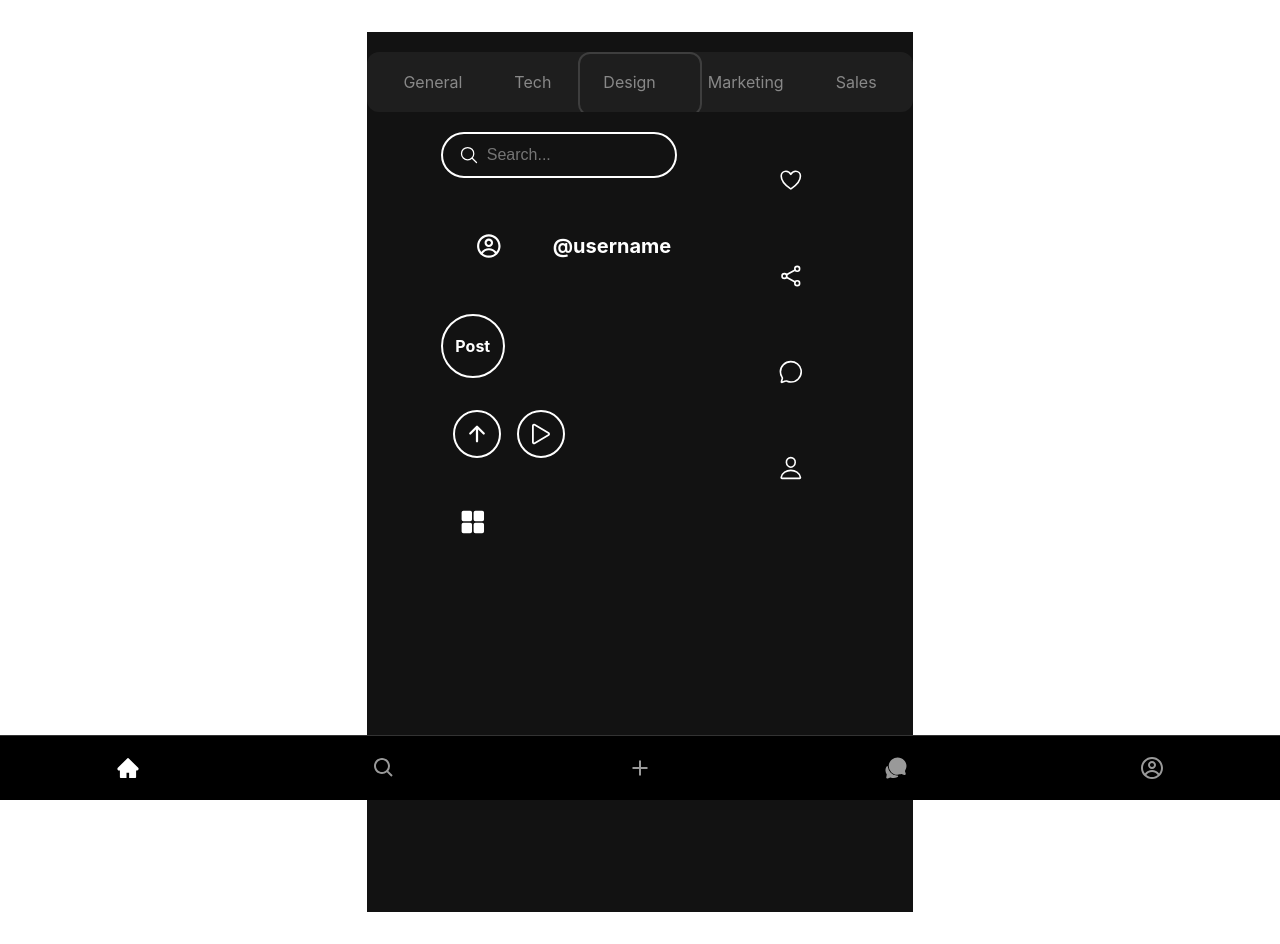
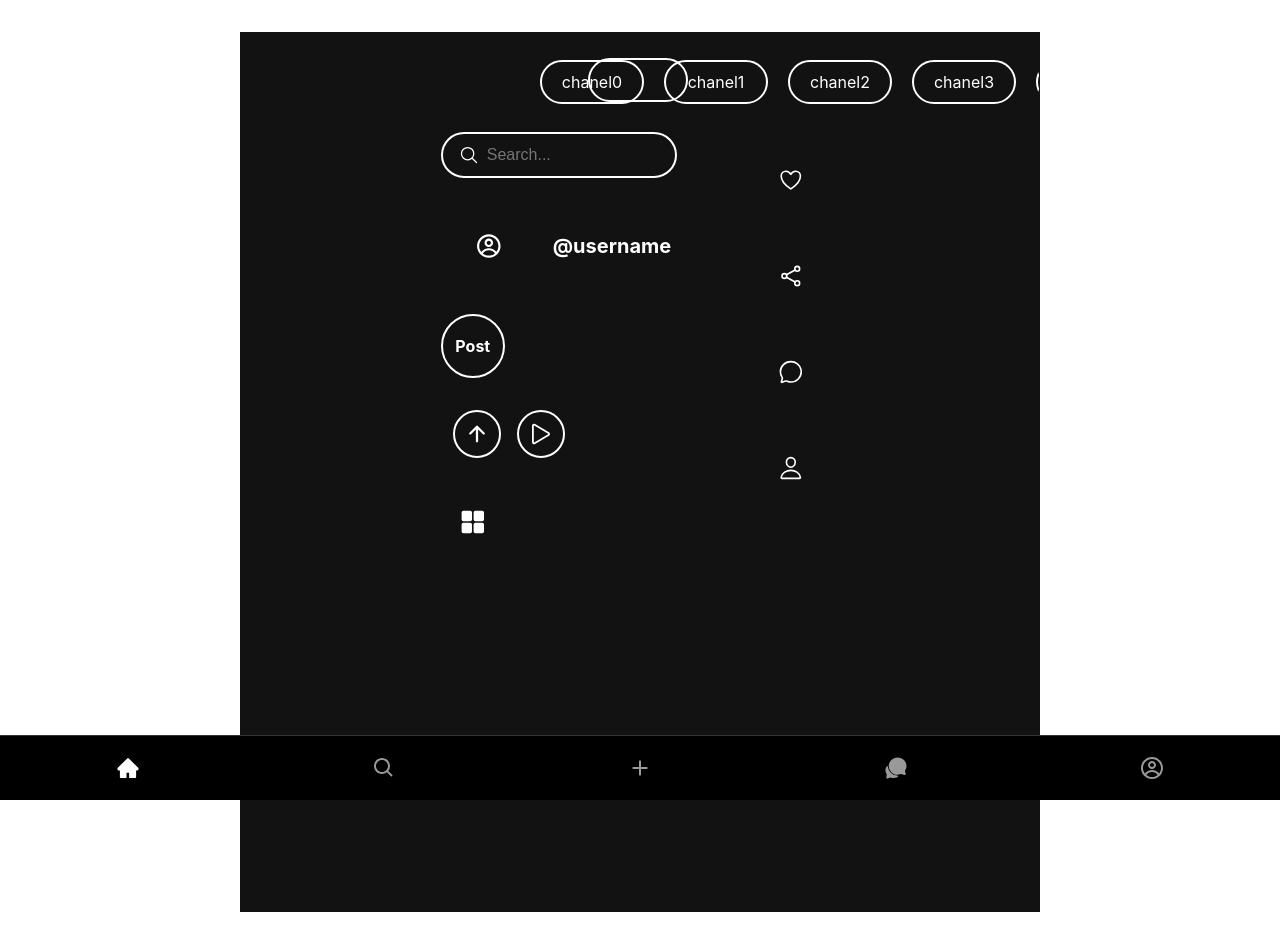
Before and after one commit to brief69/social-mold, a React (Vite) app: page / in a window 1280 px wide. Built offline with nearby package versions, Linux system fonts and the light colour scheme.

Commit message:
fix: Restore missing code and attempt to fix search form trigger (WIP) - Previous commit had syntax errors

```diff
--- a/src/components/common/Chanel.tsx
+++ b/src/components/common/Chanel.tsx
@@ -1,33 +1,77 @@
 import React, { useState, useRef } from 'react';
+import { useTheme } from '../../theme/ThemeContext';
 
 interface Channel {
   id: string;
   name: string;
 }
 
-const Chanel: React.FC = () => {
+interface ChanelProps {
+  channels?: Channel[];
+  onChannelChange?: (channelId: string) => void;
+}
+
+const Chanel: React.FC<ChanelProps> = ({
+  channels: customChannels,
+  onChannelChange,
+}) => {
+  const theme = useTheme();
   const [activeChannel, setActiveChannel] = useState<string | null>(null);
   const [showSearch, setShowSearch] = useState(false);
   const scrollRef = useRef<HTMLDivElement>(null);
+  const [lastScrollLeft, setLastScrollLeft] = useState(0);
   let scrollTimeout: number;
+  let lastScrollTime = useRef(Date.now()).current;
 
-  const channels: Channel[] = [
-    { id: '1', name: 'General' },
-    { id: '2', name: 'Tech' },
-    { id: '3', name: 'Design' },
-    { id: '4', name: 'Marketing' },
-    { id: '5', name: 'Sales' },
-  ];
+  // デフォルトのチャネルリスト（0-30）
+  const defaultChannels: Channel[] = Array.from({ length: 31 }, (_, i) => ({
+    id: i.toString(),
+    name: `chanel${i}`
+  }));
+
+  // カスタムチャネルが提供されている場合はそれを使用し、そうでない場合はデフォルトを使用
+  const channels = customChannels || defaultChannels;
+
+  const handleChannelClick = (channelId: string) => {
+    setActiveChannel(channelId);
+    onChannelChange?.(channelId);
+    setShowSearch(false);
+
+    // 選択されたチャネルまでスクロール
+    const channelElement = document.getElementById(`channel-${channelId}`);
+    channelElement?.scrollIntoView({ behavior: 'smooth', inline: 'center' });
+  };
 
   const handleScroll = () => {
     if (scrollTimeout) {
       window.clearTimeout(scrollTimeout);
     }
 
-    setShowSearch(true);
+    const currentTime = Date.now();
+    const timeDiff = currentTime - lastScrollTime;
+    const container = scrollRef.current;
+
+    if (container) {
+      const currentScrollLeft = container.scrollLeft;
+      const scrollDiff = Math.abs(currentScrollLeft - lastScrollLeft);
+      const currentSpeed = scrollDiff / timeDiff; // ピクセル/ミリ秒
+
+      // スクロール距離とスクロール速度の両方を考慮
+      const totalScrollWidth = container.scrollWidth - container.clientWidth;
+      const scrollRatio = scrollDiff / totalScrollWidth; // スクロール距離の割合
+
+      // スクロール距離が2%以上、または中速スクロールの場合に検索フォームを表示
+      if (scrollRatio > 0.01 || currentSpeed > 0.01) {
+        setShowSearch(true);
+      }
+
+      setLastScrollLeft(currentScrollLeft);
+      lastScrollTime = currentTime;
+    }
+
     scrollTimeout = window.setTimeout(() => {
       setShowSearch(false);
-    }, 500);
+    }, 300);
   };
 
   const containerStyle: React.CSSProperties = {
@@ -35,43 +79,61 @@ const Chanel: React.FC = () => {
     width: '100%',
     height: '60px',
     overflow: 'hidden',
-    backgroundColor: '#1E1E1E',
-    borderRadius: '12px',
+    backgroundColor: 'transparent',
+    borderRadius: '30px',
   };
 
   const scrollContainerStyle: React.CSSProperties = {
     display: 'flex',
     gap: '20px',
-    padding: '0 20px',
+    padding: '0 calc(50% - 100px)',
     overflowX: 'auto',
     height: '100%',
     alignItems: 'center',
     scrollBehavior: 'smooth',
     WebkitOverflowScrolling: 'touch',
+    scrollSnapType: 'x mandatory',
   };
 
-  const channelStyle = (isActive: boolean): React.CSSProperties => ({
+  const channelStyle = (isActive: boolean, name: string): React.CSSProperties => ({
     padding: '8px 16px',
-    borderRadius: '8px',
-    backgroundColor: isActive ? '#2E2E2E' : 'transparent',
-    color: isActive ? '#FFFFFF' : '#888888',
-    fontWeight: isActive ? 'bold' : 'normal',
+    background: 'none',
+    border: `2px solid ${theme.primary}`,
+    borderRadius: '30px',
+    color: isActive ? theme.background : theme.primary,
+    backgroundColor: isActive ? theme.primary : 'transparent',
+    fontWeight: isActive ? '800' : '400',
+    fontSize: isActive ? '18px' : '16px',
     cursor: 'pointer',
     whiteSpace: 'nowrap',
     transition: 'all 0.3s ease',
+    minWidth: `${Math.max(100, 20 + name.length * 12)}px`,
+    height: '44px',
+    display: 'flex',
+    alignItems: 'center',
+    justifyContent: 'center',
+    scrollSnapAlign: 'center',
+    position: 'relative',
+    zIndex: 1,
+    boxSizing: 'border-box',
   });
 
-  const focusIndicatorStyle: React.CSSProperties = {
+  const focusIndicatorStyle = (name: string): React.CSSProperties => ({
     position: 'absolute',
     left: '50%',
-    top: '0',
-    transform: 'translateX(-50%)',
-    width: '120px',
-    height: '100%',
-    border: '2px solid #3E3E3E',
-    borderRadius: '12px',
+    top: '50%',
+    transform: 'translate(-50%, -50%)',
+    width: `${Math.max(100, 20 + name.length * 12)}px`,
+    height: '44px',
+    border: `2px solid ${theme.primary}`,
+    borderRadius: '30px',
     pointerEvents: 'none',
-  };
+    transition: 'all 0.3s ease',
+    padding: '8px 16px',
+    boxSizing: 'border-box',
+    margin: '-2px',
+    opacity: showSearch ? 0 : 1, // 検索フォーム表示時は非表示
+  });
 
   const searchFormStyle: React.CSSProperties = {
     position: 'absolute',
@@ -79,15 +141,25 @@ const Chanel: React.FC = () => {
     top: '50%',
     transform: 'translate(-50%, -50%)',
     padding: '8px 16px',
-    backgroundColor: '#2E2E2E',
-    borderRadius: '8px',
+    background: 'none',
+    border: `2px solid ${theme.primary}`,
+    borderRadius: '30px',
     opacity: showSearch ? 1 : 0,
-    transition: 'opacity 0.3s ease',
+    transition: 'all 0.3s ease',
     pointerEvents: showSearch ? 'auto' : 'none',
+    minWidth: '200px',
+    height: '44px',
+    boxSizing: 'border-box',
+    display: 'flex',
+    alignItems: 'center',
   };
+
+  // アクティブなチャネルの名前を取得
+  const activeChannelName = channels.find(c => c.id === activeChannel)?.name || '';
 
   return (
     <div style={containerStyle}>
+      <div style={focusIndicatorStyle(activeChannelName)} />
       <div
         ref={scrollRef}
         style={scrollContainerStyle}
@@ -96,14 +168,15 @@ const Chanel: React.FC = () => {
         {channels.map((channel) => (
           <div
             key={channel.id}
-            style={channelStyle(channel.id === activeChannel)}
-            onClick={() => setActiveChannel(channel.id)}
+            id={`channel-${channel.id}`}
+            style={channelStyle(channel.id === activeChannel, channel.name)}
+            onClick={() => handleChannelClick(channel.id)}
+            className="tap-animation"
           >
             {channel.name}
           </div>
         ))}
       </div>
-      <div style={focusIndicatorStyle} />
       {showSearch && (
         <div style={searchFormStyle}>
           <input
@@ -112,8 +185,10 @@ const Chanel: React.FC = () => {
             style={{
               background: 'none',
               border: 'none',
-              color: '#FFFFFF',
+              color: theme.primary,
               outline: 'none',
+              width: '100%',
+              fontSize: '16px',
             }}
           />
         </div>
--- a/src/components/index.ts
+++ b/src/components/index.ts
@@ -11,9 +11,7 @@ export { default as Wallet } from './common/Wallet';
 export { default as Chanel } from './common/Chanel';
 
 // Swap Components
-export { default as SwapCard } from './swap/SwapCard';
-export { default as SwapForm } from './swap/SwapForm';
-export { default as SwapList } from './swap/SwapList';
+
 
 // Layout Components
 export { default as Chat } from './layout/Chat';
```
Also changed, not shown: src/components/layout/Chanel.tsx (deleted, +0 -124 lines).
